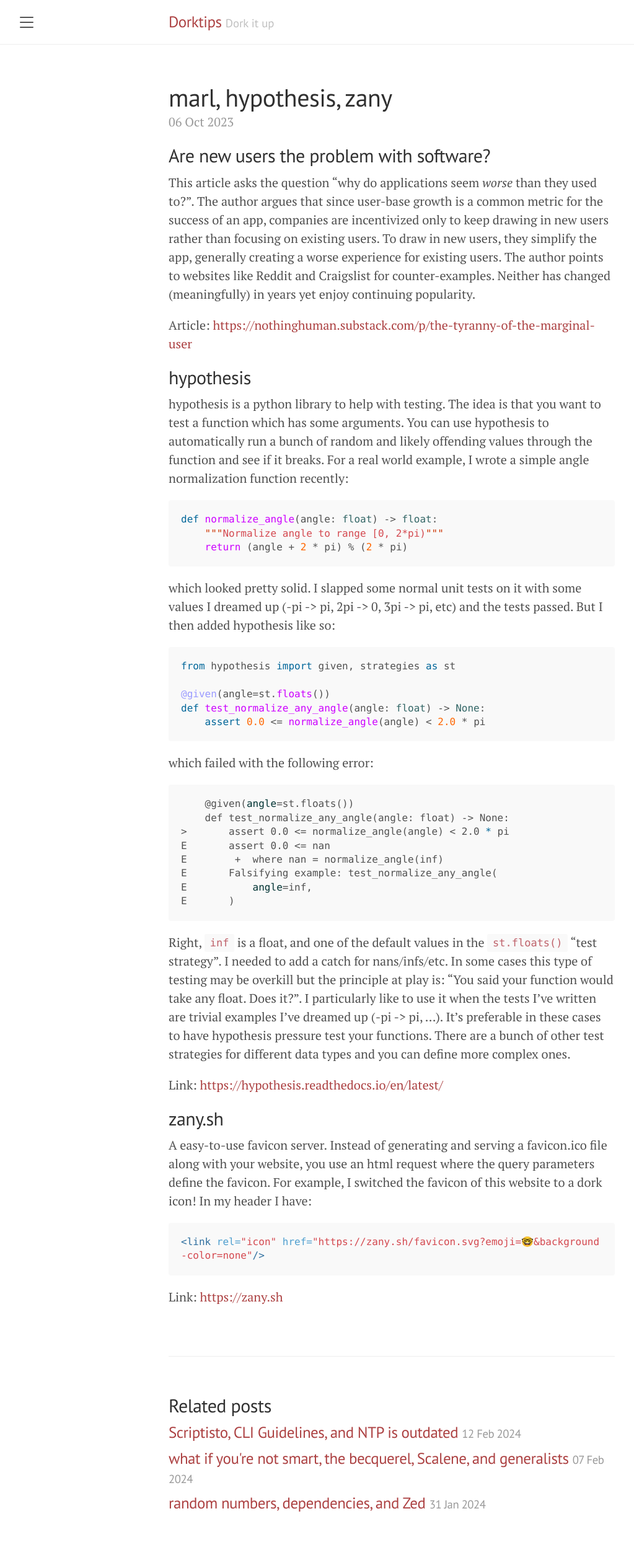
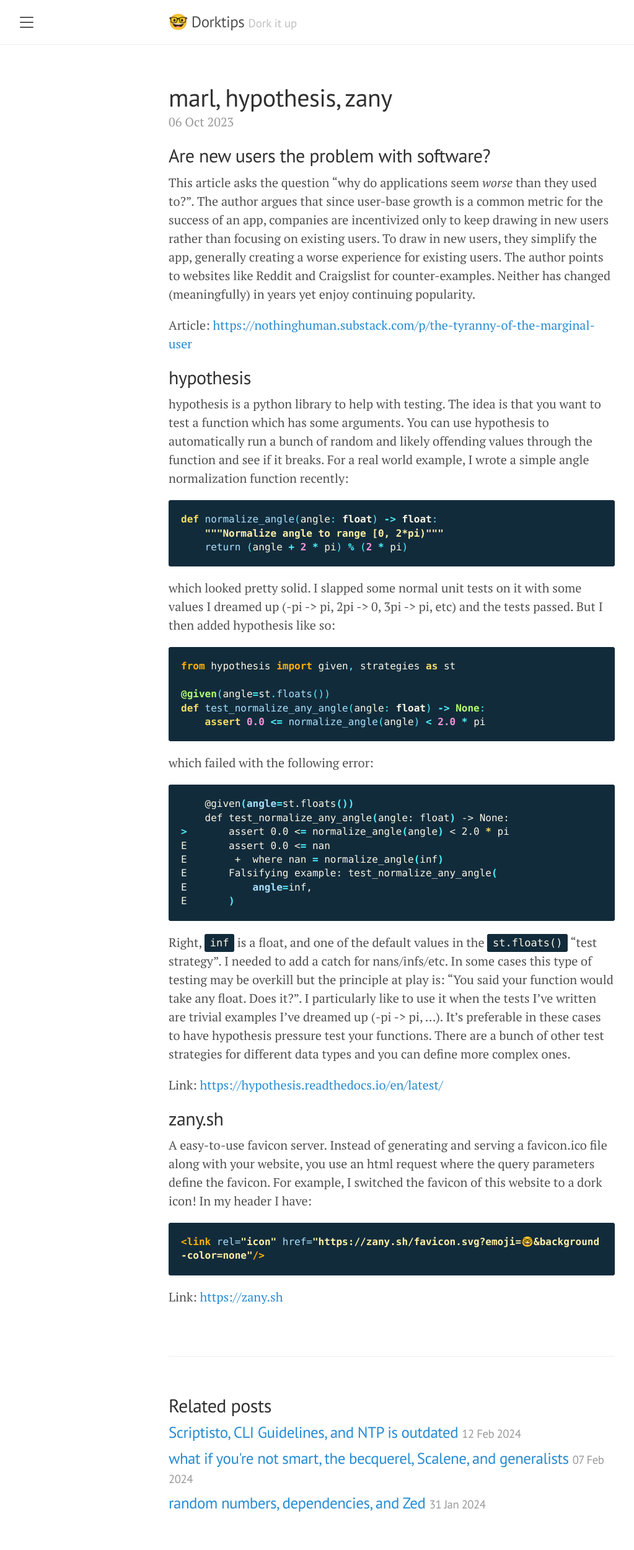
Before and after one commit to nsbruce/dorktips, a Jekyll site: the page built from _posts/2023-10-06-marl-hypothesis-zany.md, in a window 1280 px wide. Shown: the whole page at 62% size, without its empty margins (8-1031 px from the left). Built offline with Jekyll 4.4.1, drawn with Linux system fonts in a browser that asks for light colours.

Commit message:
Minor beautifications

```diff
--- a/_layouts/default.html
+++ b/_layouts/default.html
@@ -3,7 +3,7 @@
 
   {% include head.html %}
 
-  <body class="theme-base-08">
+  <body>
 
     {% include sidebar.html %}
 
@@ -13,7 +13,7 @@
       <div class="masthead">
         <div class="container">
           <h3 class="masthead-title">
-            <a href="{{ site.baseurl }}/" title="Home">{{ site.title }}</a>
+            <a href="{{ site.baseurl }}/" title="Home">🤓 {{ site.title }}</a>
             <small>{{ site.tagline }}</small>
           </h3>
         </div>
--- a/public/css/poole.css
+++ b/public/css/poole.css
@@ -155,8 +155,8 @@ pre {
 code {
   padding: .25em .5em;
   font-size: 85%;
-  color: #bf616a;
-  background-color: #f9f9f9;
+  color: #faf6e4;
+  background-color: #122b3b;
   border-radius: 3px;
 }
 pre {
--- a/public/css/syntax.css
+++ b/public/css/syntax.css
@@ -1,65 +1,176 @@
-.highlight .hll { background-color: #ffc; }
-.highlight .c { color: #999; } /* Comment */
-.highlight .err { color: #a00; background-color: #faa } /* Error */
-.highlight .k { color: #069; } /* Keyword */
-.highlight .o { color: #555 } /* Operator */
-.highlight .cm { color: #09f; font-style: italic } /* Comment.Multiline */
-.highlight .cp { color: #099 } /* Comment.Preproc */
-.highlight .c1 { color: #999; } /* Comment.Single */
-.highlight .cs { color: #999; } /* Comment.Special */
-.highlight .gd { background-color: #fcc; border: 1px solid #c00 } /* Generic.Deleted */
-.highlight .ge { font-style: italic } /* Generic.Emph */
-.highlight .gr { color: #f00 } /* Generic.Error */
-.highlight .gh { color: #030; } /* Generic.Heading */
-.highlight .gi { background-color: #cfc; border: 1px solid #0c0 } /* Generic.Inserted */
-.highlight .go { color: #aaa } /* Generic.Output */
-.highlight .gp { color: #009; } /* Generic.Prompt */
-.highlight .gs { } /* Generic.Strong */
-.highlight .gu { color: #030; } /* Generic.Subheading */
-.highlight .gt { color: #9c6 } /* Generic.Traceback */
-.highlight .kc { color: #069; } /* Keyword.Constant */
-.highlight .kd { color: #069; } /* Keyword.Declaration */
-.highlight .kn { color: #069; } /* Keyword.Namespace */
-.highlight .kp { color: #069 } /* Keyword.Pseudo */
-.highlight .kr { color: #069; } /* Keyword.Reserved */
-.highlight .kt { color: #078; } /* Keyword.Type */
-.highlight .m { color: #f60 } /* Literal.Number */
-.highlight .s { color: #d44950 } /* Literal.String */
-.highlight .na { color: #4f9fcf } /* Name.Attribute */
-.highlight .nb { color: #366 } /* Name.Builtin */
-.highlight .nc { color: #0a8; } /* Name.Class */
-.highlight .no { color: #360 } /* Name.Constant */
-.highlight .nd { color: #99f } /* Name.Decorator */
-.highlight .ni { color: #999; } /* Name.Entity */
-.highlight .ne { color: #c00; } /* Name.Exception */
-.highlight .nf { color: #c0f } /* Name.Function */
-.highlight .nl { color: #99f } /* Name.Label */
-.highlight .nn { color: #0cf; } /* Name.Namespace */
-.highlight .nt { color: #2f6f9f; } /* Name.Tag */
-.highlight .nv { color: #033 } /* Name.Variable */
-.highlight .ow { color: #000; } /* Operator.Word */
-.highlight .w { color: #bbb } /* Text.Whitespace */
-.highlight .mf { color: #f60 } /* Literal.Number.Float */
-.highlight .mh { color: #f60 } /* Literal.Number.Hex */
-.highlight .mi { color: #f60 } /* Literal.Number.Integer */
-.highlight .mo { color: #f60 } /* Literal.Number.Oct */
-.highlight .sb { color: #c30 } /* Literal.String.Backtick */
-.highlight .sc { color: #c30 } /* Literal.String.Char */
-.highlight .sd { color: #c30; font-style: italic } /* Literal.String.Doc */
-.highlight .s2 { color: #c30 } /* Literal.String.Double */
-.highlight .se { color: #c30; } /* Literal.String.Escape */
-.highlight .sh { color: #c30 } /* Literal.String.Heredoc */
-.highlight .si { color: #a00 } /* Literal.String.Interpol */
-.highlight .sx { color: #c30 } /* Literal.String.Other */
-.highlight .sr { color: #3aa } /* Literal.String.Regex */
-.highlight .s1 { color: #c30 } /* Literal.String.Single */
-.highlight .ss { color: #fc3 } /* Literal.String.Symbol */
-.highlight .bp { color: #366 } /* Name.Builtin.Pseudo */
-.highlight .vc { color: #033 } /* Name.Variable.Class */
-.highlight .vg { color: #033 } /* Name.Variable.Global */
-.highlight .vi { color: #033 } /* Name.Variable.Instance */
-.highlight .il { color: #f60 } /* Literal.Number.Integer.Long */
-
-.css .o,
-.css .o + .nt,
-.css .nt + .nt { color: #999; }
+.highlight table td { padding: 5px; }
+.highlight table pre { margin: 0; }
+.highlight {
+  color: #faf6e4;
+  background-color: #122b3b;
+}
+.highlight .gl {
+  color: #dee5e7;
+  background-color: #4e5d62;
+}
+.highlight .gp {
+  color: #a8e1fe;
+  font-weight: bold;
+}
+.highlight .c, .highlight .ch, .highlight .cd, .highlight .cm, .highlight .cpf, .highlight .c1, .highlight .cs {
+  color: #6c8b9f;
+  font-style: italic;
+}
+.highlight .cp {
+  color: #b2fd6d;
+  font-weight: bold;
+}
+.highlight .err {
+  color: #fefeec;
+  background-color: #cc0000;
+}
+.highlight .gr {
+  color: #cc0000;
+  font-weight: bold;
+  font-style: italic;
+}
+.highlight .k, .highlight .kd, .highlight .kv {
+  color: #f6dd62;
+  font-weight: bold;
+}
+.highlight .o, .highlight .ow {
+  color: #4df4ff;
+  font-weight: bold;
+}
+.highlight .p, .highlight .pi {
+  color: #4df4ff;
+}
+.highlight .gd {
+  color: #cc0000;
+}
+.highlight .gi {
+  color: #b2fd6d;
+}
+.highlight .ge {
+  font-style: italic;
+}
+.highlight .gs {
+  font-weight: bold;
+}
+.highlight .gt {
+  color: #dee5e7;
+  background-color: #4e5d62;
+}
+.highlight .kc {
+  color: #f696db;
+  font-weight: bold;
+}
+.highlight .kn {
+  color: #ffb000;
+  font-weight: bold;
+}
+.highlight .kp {
+  color: #ffb000;
+  font-weight: bold;
+}
+.highlight .kr {
+  color: #ffb000;
+  font-weight: bold;
+}
+.highlight .gh {
+  color: #ffb000;
+  font-weight: bold;
+}
+.highlight .gu {
+  color: #ffb000;
+  font-weight: bold;
+}
+.highlight .kt {
+  color: #b2fd6d;
+  font-weight: bold;
+}
+.highlight .no {
+  color: #b2fd6d;
+  font-weight: bold;
+}
+.highlight .nc {
+  color: #b2fd6d;
+  font-weight: bold;
+}
+.highlight .nd {
+  color: #b2fd6d;
+  font-weight: bold;
+}
+.highlight .nn {
+  color: #b2fd6d;
+  font-weight: bold;
+}
+.highlight .bp {
+  color: #b2fd6d;
+  font-weight: bold;
+}
+.highlight .ne {
+  color: #b2fd6d;
+  font-weight: bold;
+}
+.highlight .nl {
+  color: #ffb000;
+  font-weight: bold;
+}
+.highlight .nt {
+  color: #ffb000;
+  font-weight: bold;
+}
+.highlight .m, .highlight .mb, .highlight .mf, .highlight .mh, .highlight .mi, .highlight .il, .highlight .mo, .highlight .mx {
+  color: #f696db;
+  font-weight: bold;
+}
+.highlight .ld {
+  color: #f696db;
+  font-weight: bold;
+}
+.highlight .ss {
+  color: #f696db;
+  font-weight: bold;
+}
+.highlight .s, .highlight .sb, .highlight .dl, .highlight .sd, .highlight .s2, .highlight .sh, .highlight .sx, .highlight .sr, .highlight .s1 {
+  color: #fff0a6;
+  font-weight: bold;
+}
+.highlight .sa {
+  color: #f6dd62;
+  font-weight: bold;
+}
+.highlight .se {
+  color: #4df4ff;
+  font-weight: bold;
+}
+.highlight .sc {
+  color: #4df4ff;
+  font-weight: bold;
+}
+.highlight .si {
+  color: #4df4ff;
+  font-weight: bold;
+}
+.highlight .nb {
+  font-weight: bold;
+}
+.highlight .ni {
+  color: #999999;
+  font-weight: bold;
+}
+.highlight .w {
+  color: #BBBBBB;
+}
+.highlight .go {
+  color: #BBBBBB;
+}
+.highlight .nf, .highlight .fm {
+  color: #a8e1fe;
+}
+.highlight .py {
+  color: #a8e1fe;
+}
+.highlight .na {
+  color: #a8e1fe;
+}
+.highlight .nv, .highlight .vc, .highlight .vg, .highlight .vi, .highlight .vm {
+  color: #a8e1fe;
+  font-weight: bold;
+}
```
